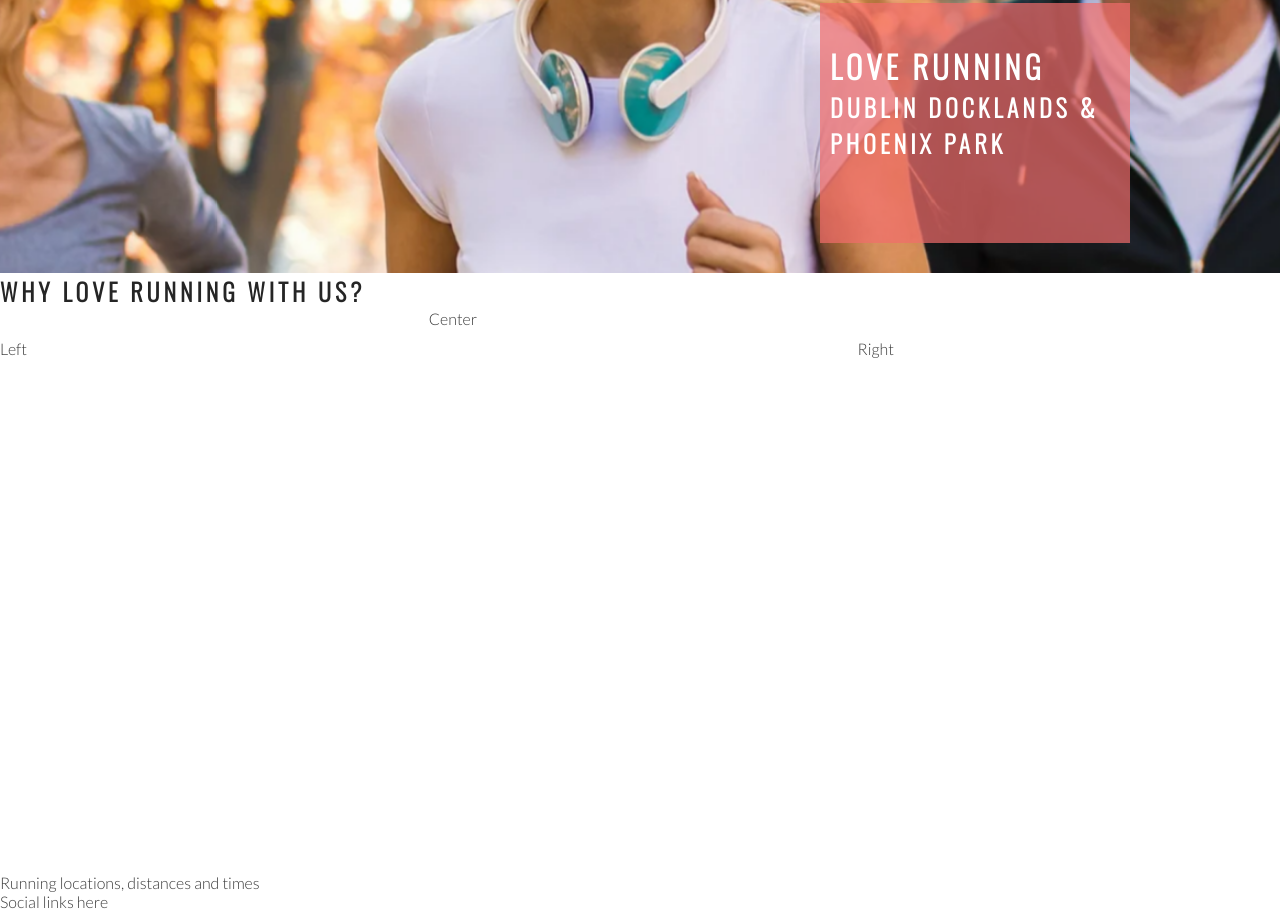
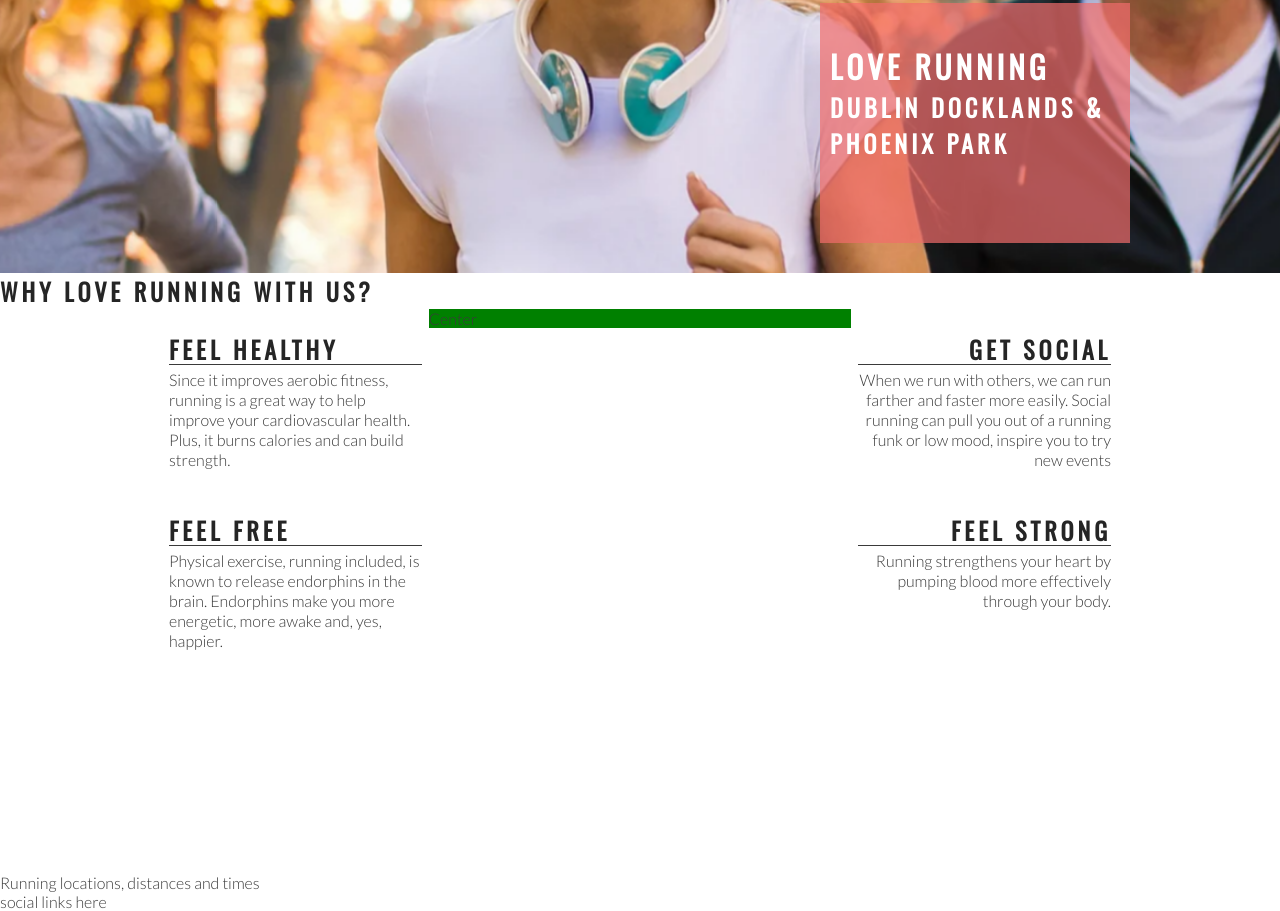
Before and after one commit to anahita83radfar/love-running, a plain HTML site: page index.html in a window 1280 px wide. Shown: the part 402-1313 px from the top of the page. Drawn offline with nearby package versions, Linux system fonts and the light colour scheme.

Commit message:
Add right about section content and style

```diff
--- a/assets/css/style.css
+++ b/assets/css/style.css
@@ -1,4 +1,4 @@
-@import url('https://fonts.googleapis.com/css2?family=Lato:wght@300&family=Oswald:wght@300&display=swap');
+@import url('https://fonts.googleapis.com/css2?family=Lato:wght@300&family=Oswald&display=swap');
 
 * {
     margin: 0;
@@ -57,7 +57,7 @@ h1, h2 {
     border-bottom: 1px solid #3a3a3a;
 }
 
-/* hero image and cover text*/
+/* hero image and cover text */
 
 #hero-outer {
     height: 600px;
@@ -83,12 +83,11 @@ h1, h2 {
 }
 
 /* creates the level of zoom for hero image */
-
 @keyframes hero-zoom {
-    from {
+    from{
         transform: scale(1);
     }
-    to {
+    to{
         transform: scale(1.1);
     }
 }
@@ -111,7 +110,6 @@ h1, h2 {
     right: 150px;
 
     position: absolute;
-
 }
 
 /* club ethos */
@@ -135,4 +133,35 @@ h1, h2 {
 #center-about {
     width: 33%;
     margin: 0 auto;
+    background-color: green;
 }
+
+hr {
+    border-top: 1px solid #3a3a3a;
+    width: 100%;
+    margin: 5px 0;
+}
+
+.left-about-heading {
+    width: 60%;
+    float: right;
+    line-height: 20px;
+    clear: both;
+    margin-bottom: 50px;
+}
+
+.right-about-heading {
+    width: 60%;
+    float: left;
+    line-height: 20px;
+    clear: both;
+    margin-bottom: 50px;
+}
+
+.right-about-heading h2 {
+    text-align: right;
+}
+
+.right-about-heading p {
+    text-align: right;
+}
--- a/index.html
+++ b/index.html
@@ -3,7 +3,6 @@
 
 <head>
     <meta charset="UTF-8">
-    <meta http-equiv="X-UA-Compatible" content="IE=edge">
     <meta name="viewport" content="width=device-width, initial-scale=1.0">
     <meta name="description" content="Love Running club for runners in Dublin, Ireland">
     <meta name="keywords" content="love running, running club, ireland, dublin">
@@ -39,16 +38,49 @@
         </div>
     </section>
     <section id="club-ethos">
-        <h1>Why Love Running with us?</h1>
-        <div id="left-about">Left</div>
-        <div id="right-about">Right</div>
+        <h1>Why Love Running With Us?</h1>
+        <div id="left-about">
+            <div class="left-about-heading">
+                <h2>Feel Healthy</h2>
+                <hr>
+                <p>
+                    Since it improves aerobic fitness, running is a great way to help improve your cardiovascular
+                    health. Plus, it burns calories and can build strength.
+                </p>
+            </div>
+            <div class="left-about-heading">
+                <h2>Feel Free</h2>
+                <hr>
+                <p>
+                    Physical exercise, running included, is known to release endorphins in the brain. Endorphins make
+                    you more energetic, more awake and, yes, happier.
+                </p>
+            </div>
+        </div>
+        <div id="right-about">
+            <div class="right-about-heading">
+                <h2>Get Social</h2>
+                <hr>
+                <p>
+                    When we run with others, we can run farther and faster more easily. Social running can pull you out
+                    of a running funk or low mood, inspire you to try new events
+                </p>
+            </div>
+            <div class="right-about-heading">
+                <h2>Feel Strong</h2>
+                <hr>
+                <p>
+                    Running strengthens your heart by pumping blood more effectively through your body.
+                </p>
+            </div>
+        </div>
         <div id="center-about">Center</div>
     </section>
     <section>
         Running locations, distances and times
     </section>
     <footer>
-        Social links here
+        social links here
     </footer>
 </body>
 
```
